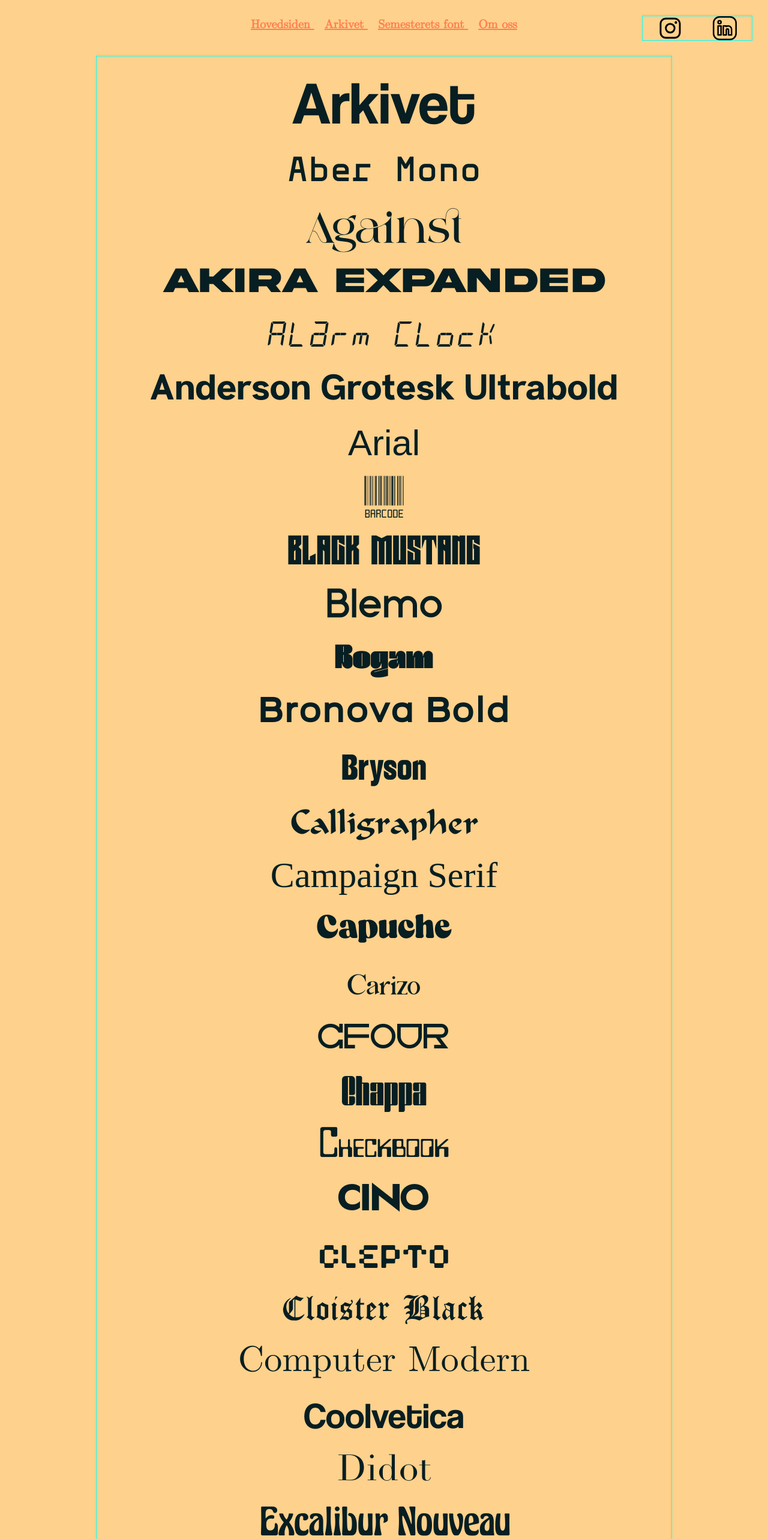
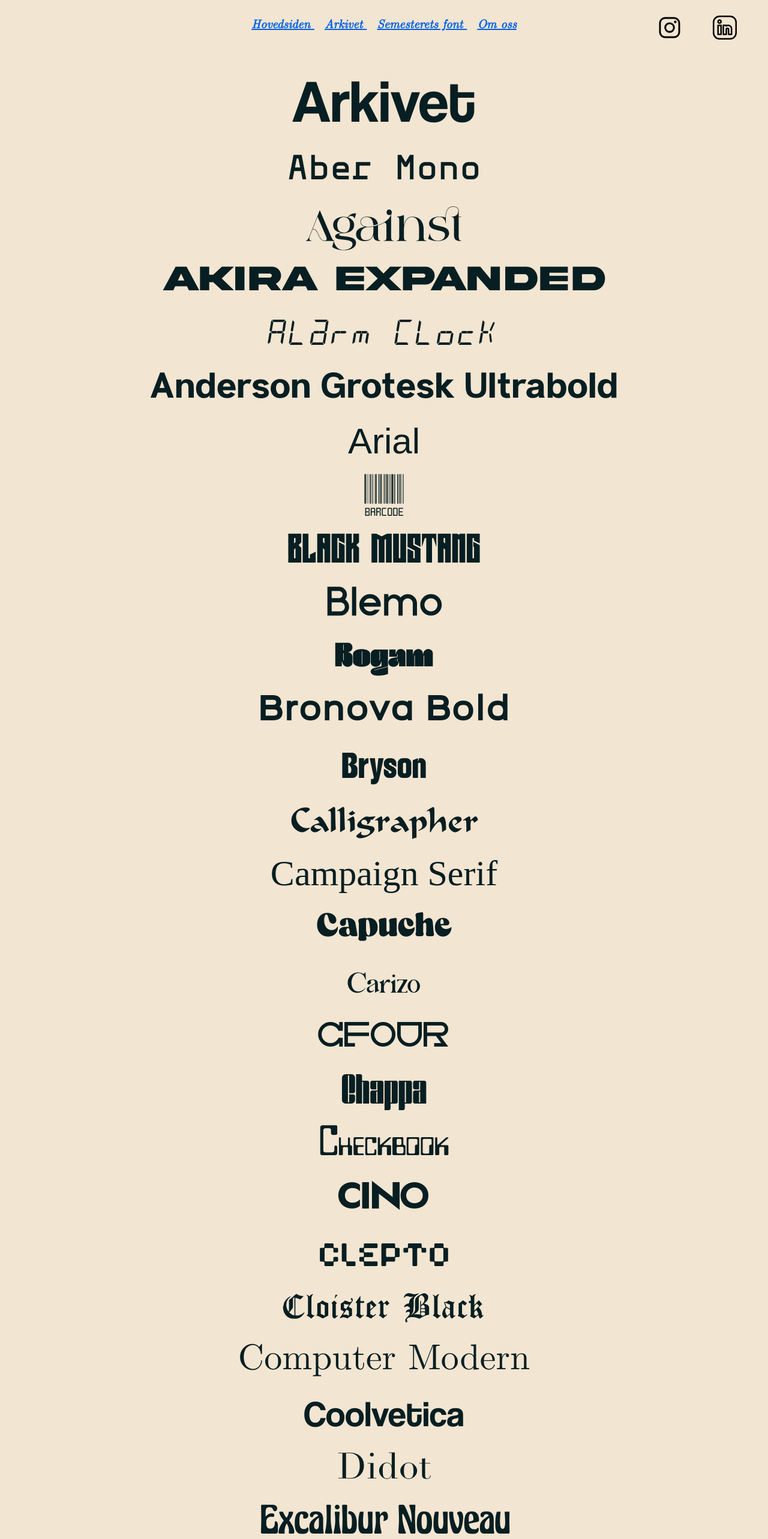
Before and after one commit to Erik-G-I/BergenFont, a Next.js app: page /arkivet in a window 1280 px wide. Shown: the top 2566 px of the page at 60% size. Built offline with nearby package versions, Linux system fonts and the light colour scheme; a web font is replaced by a local one.

Commit message:
design endringer + 404 side

```diff
--- a/app/404.tsx
+++ /dev/null
@@ -1,8 +0,0 @@
-export default function Custom404() {
-  return (
-    <div>
-      <h2>Page Not found</h2>
-      <p>Could not find requested page</p>
-    </div>
-  );
-}
--- a/app/arkivet/page.tsx
+++ b/app/arkivet/page.tsx
@@ -3,62 +3,66 @@ export default function Arkivet() {
     <>
       <div className="blocktext">
         <h1 className="title">Arkivet</h1>
-
-        <p style={{ fontFamily: "Aber Mono" }}> Aber Mono</p>
-        <p style={{ fontFamily: "Against" }}> Against</p>
-        <p style={{ fontFamily: "Akira Expanded" }}> AKIRA EXPANDED</p>
-        <p style={{ fontFamily: "Alarm Clock" }}> Alarm Clock</p>
-        <p style={{ fontFamily: "Anderson Grotesk Ultrabold" }}>
-          {" "}
-          Anderson Grotesk Ultrabold
-        </p>
-        <p style={{ fontFamily: "Arial" }}> Arial</p>
-        <p style={{ fontFamily: "Barcode" }}> Barcode</p>
-        <p style={{ fontFamily: "Black Mustang" }}> Black Mustang</p>
-        <p style={{ fontFamily: "Blemo" }}> Blemo </p>
-        <p style={{ fontFamily: "Bogam" }}> Bogam</p>
-        <p style={{ fontFamily: "Bronova Bold" }}> Bronova Bold</p>
-        <p style={{ fontFamily: "Bryson" }}> Bryson</p>
-        <p style={{ fontFamily: "Calligrapher" }}> Calligrapher</p>
-        <p style={{ fontFamily: "campaign-serif" }}> Campaign Serif</p>
-        <p style={{ fontFamily: "Capuche" }}> Capuche</p>
-        <p style={{ fontFamily: "Carizo" }}> Carizo</p>
-        <p style={{ fontFamily: "Cfour" }}> CFOUR</p>
-        <p style={{ fontFamily: "Chappa" }}> Chappa </p>
-        <p style={{ fontFamily: "Checkbook" }}> Checkbook </p>
-        <p style={{ fontFamily: "Cino" }}> CINO </p>
-        <p style={{ fontFamily: "Clepto" }}> CLEPTO</p>
-        <p style={{ fontFamily: "Cloister Black" }}> Cloister Black </p>
-        <p style={{ fontFamily: "Computer Modern" }}>Computer Modern</p>
-        <p style={{ fontFamily: "Coolvetica" }}> Coolvetica </p>
-        <p style={{ fontFamily: "Didot" }}> Didot </p>
-        <p style={{ fontFamily: "Excalibur Nouveau" }}> Excalibur Nouveau</p>
-        <p style={{ fontFamily: "Franchise" }}> FRANCHISE</p>
-        <p style={{ fontFamily: "Futura" }}> Futura </p>
-        <p style={{ fontFamily: "Git Sans" }}> Git Sans</p>
-        <p style={{ fontFamily: "Goldfish" }}> Goldfish</p>
-        <p style={{ fontFamily: "Great Warrior" }}> Great Warrior</p>
-        <p style={{ fontFamily: "Helvetica" }}> Helvetica</p>
-        <p style={{ fontFamily: "Macro" }}> MACRO</p>
-        <p style={{ fontFamily: "Mentra" }}> Mentra</p>
-        <p style={{ fontFamily: "Petrov Sans" }}> Petrov Sans</p>
-        <p style={{ fontFamily: "Planet Kosmos" }}> planet kosmos</p>
-        <p style={{ fontFamily: "Pop Magic" }}>Pop Magic</p>
-        <p style={{ fontFamily: "Retro Boldy" }}> Retro Boldy</p>
-        <p style={{ fontFamily: "Retro Cool" }}> Retro Cool</p>
-        <p style={{ fontFamily: "Saddlebag" }}> SADDLEBAG</p>
-        <p style={{ fontFamily: "Saonara" }}> Saonara</p>
-        <p style={{ fontFamily: "Sherman" }}> Sherman</p>
-        <p style={{ fontFamily: "Space Mono" }}> SPACE MONO</p>
-        <p style={{ fontFamily: "Space Time" }}> Space Time</p>
-        <p style={{ fontFamily: "Speedway" }}>SPEEDWAY</p>
-        <p style={{ fontFamily: "Stretch Pro" }}> STRRETCH PROO</p>
-        <p style={{ fontFamily: "Thunder" }}> Thunder Bold Italic </p>
-        <p style={{ fontFamily: "Times New Roman" }}> Times New Roman</p>
-        <p style={{ fontFamily: "Verve" }}> Verve</p>
-        <p style={{ fontFamily: "Vintage" }}> Vintage</p>
-        <p style={{ fontFamily: "Vivaldi" }}> Vivaldi </p>
-        <p style={{ fontFamily: "Whiskey State" }}> WHISKEY STATE</p>
+        <ul contentEditable="true">
+          <li style={{ fontFamily: "Aber Mono" }}> Aber Mono</li>
+          <li style={{ fontFamily: "Against" }}> Against</li>
+          <li style={{ fontFamily: "Akira Expanded" }}> AKIRA EXPANDED</li>
+          <li style={{ fontFamily: "Alarm Clock" }}> Alarm Clock</li>
+          <li style={{ fontFamily: "Anderson Grotesk Ultrabold" }}>
+            {" "}
+            Anderson Grotesk Ultrabold
+          </li>
+          <li style={{ fontFamily: "Arial" }}> Arial</li>
+          <li style={{ fontFamily: "Barcode" }}> Barcode</li>
+          <li style={{ fontFamily: "Black Mustang" }}> Black Mustang</li>
+          <li style={{ fontFamily: "Blemo" }}> Blemo </li>
+          <li style={{ fontFamily: "Bogam" }}> Bogam</li>
+          <li style={{ fontFamily: "Bronova Bold" }}> Bronova Bold</li>
+          <li style={{ fontFamily: "Bryson" }}> Bryson</li>
+          <li style={{ fontFamily: "Calligrapher" }}> Calligrapher</li>
+          <li style={{ fontFamily: "campaign-serif" }}> Campaign Serif</li>
+          <li style={{ fontFamily: "Capuche" }}> Capuche</li>
+          <li style={{ fontFamily: "Carizo" }}> Carizo</li>
+          <li style={{ fontFamily: "Cfour" }}> CFOUR</li>
+          <li style={{ fontFamily: "Chappa" }}> Chappa </li>
+          <li style={{ fontFamily: "Checkbook" }}> Checkbook </li>
+          <li style={{ fontFamily: "Cino" }}> CINO </li>
+          <li style={{ fontFamily: "Clepto" }}> CLEPTO</li>
+          <li style={{ fontFamily: "Cloister Black" }}> Cloister Black </li>
+          <li style={{ fontFamily: "Computer Modern" }}>Computer Modern</li>
+          <li style={{ fontFamily: "Coolvetica" }}> Coolvetica </li>
+          <li style={{ fontFamily: "Didot" }}> Didot </li>
+          <li style={{ fontFamily: "Excalibur Nouveau" }}>
+            {" "}
+            Excalibur Nouveau
+          </li>
+          <li style={{ fontFamily: "Franchise" }}> FRANCHISE</li>
+          <li style={{ fontFamily: "Futura" }}> Futura </li>
+          <li style={{ fontFamily: "Git Sans" }}> Git Sans</li>
+          <li style={{ fontFamily: "Goldfish" }}> Goldfish</li>
+          <li style={{ fontFamily: "Great Warrior" }}> Great Warrior</li>
+          <li style={{ fontFamily: "Helvetica" }}> Helvetica</li>
+          <li style={{ fontFamily: "Macro" }}> MACRO</li>
+          <li style={{ fontFamily: "Mentra" }}> Mentra</li>
+          <li style={{ fontFamily: "Petrov Sans" }}> Petrov Sans</li>
+          <li style={{ fontFamily: "Planet Kosmos" }}> planet kosmos</li>
+          <li style={{ fontFamily: "Pop Magic" }}>Pop Magic</li>
+          <li style={{ fontFamily: "Retro Boldy" }}> Retro Boldy</li>
+          <li style={{ fontFamily: "Retro Cool" }}> Retro Cool</li>
+          <li style={{ fontFamily: "Saddlebag" }}> SADDLEBAG</li>
+          <li style={{ fontFamily: "Saonara" }}> Saonara</li>
+          <li style={{ fontFamily: "Sherman" }}> Sherman</li>
+          <li style={{ fontFamily: "Space Mono" }}> SPACE MONO</li>
+          <li style={{ fontFamily: "Space Time" }}> Space Time</li>
+          <li style={{ fontFamily: "Speedway" }}>SPEEDWAY</li>
+          <li style={{ fontFamily: "Stretch Pro" }}> STRRETCH PROO</li>
+          <li style={{ fontFamily: "Thunder" }}> Thunder Bold Italic </li>
+          <li style={{ fontFamily: "Times New Roman" }}> Times New Roman</li>
+          <li style={{ fontFamily: "Verve" }}> Verve</li>
+          <li style={{ fontFamily: "Vintage" }}> Vintage</li>
+          <li style={{ fontFamily: "Vivaldi" }}> Vivaldi </li>
+          <li style={{ fontFamily: "Whiskey State" }}> WHISKEY STATE</li>
+        </ul>
       </div>
     </>
   );
--- a/app/globals.css
+++ b/app/globals.css
@@ -3,7 +3,7 @@
 @tailwind utilities;
 
 body {
-  background-color: #fed18c;
+  background-color: #f2e5d1; /*#fed18c;*/
   color: #071e22;
   flex: auto;
 }
@@ -11,8 +11,8 @@ body {
 header {
   padding: 2%;
   text-align: center;
-  color: coral;
-  font-family: "Computer Modern";
+  color: #0060e3; /*coral;*/
+  font-family: "Computer Modern Italic";
   font-weight: bold;
   font-size: 20px;
   display: grid;
@@ -21,13 +21,17 @@ header {
 footer {
   padding: 2%;
   text-align: center;
+  color: #0060e3;
+  font-family: "Helvetica";
   margin: auto;
   font-size: 20px;
 }
 
+p {
+  padding: 1%;
+}
+
 div.blocktext {
-  border-color: aqua;
-  border-width: 1px;
   margin: auto;
   width: 75vw;
   text-align: center;
@@ -56,8 +60,6 @@ h3 {
   display: flex;
   position: relative;
   top: 2%;
-  border-color: aqua;
-  border-width: 1px;
   justify-content: space-around;
 }
 
@@ -67,8 +69,6 @@ h3 {
   display: flex;
   margin: auto;
   width: 100%;
-  border-width: 1px;
-  border-color: aqua;
 }
 
 .H22 {
@@ -81,6 +81,10 @@ h3 {
 
 .H23 {
   font-family: pop magic;
+}
+
+[contentEditable]:focus {
+  outline: 0px solid transparent;
 }
 
 @layer utilities {
@@ -205,6 +209,13 @@ h3 {
 @font-face {
   font-family: "Computer Modern";
   src: url(/fonts/cmunrm.ttf);
+  font-weight: normal;
+  font-style: normal;
+}
+/* Computer Modern Italic*/
+@font-face {
+  font-family: "Computer Modern Italic";
+  src: url(/fonts/cmunti.ttf);
   font-weight: normal;
   font-style: normal;
 }
--- a/app/layout.tsx
+++ b/app/layout.tsx
@@ -56,10 +56,13 @@ export default function RootLayout({
         </header>
         {children}
         <footer>
-          <p>Kontakt:</p>
-          <Link href="mailto: post@bergenfont.no">
-            <p className="link"> post@bergenfont.no </p>
-          </Link>
+          <p style={{ fontFamily: "Computer Modern Italic" }}>
+            Vi fremmer, fronter og formidler fonter!
+          </p>
+          <p>
+            Kontakt:{" "}
+            <Link href="mailto: post@bergenfont.no">post@bergenfont.no</Link>
+          </p>
         </footer>
       </body>
     </html>
--- /dev/null
+++ b/app/not-found.tsx
@@ -0,0 +1,8 @@
+export default function NotFound() {
+  return (
+    <div className="blocktext">
+      <h1 className="title">404: Kunne ikke finne siden</h1>
+      <p>Vi klarte ikke å finne det du lette etter dessverre :-(</p>
+    </div>
+  );
+}
--- a/app/om/page.tsx
+++ b/app/om/page.tsx
@@ -6,10 +6,12 @@ export default function Om() {
         <p className="text">
           Bergen Fontforening ble grunnlagt en vakker dag i desember i 2022, i
           stuen i Welhavens Gate 82, 1. etasje. Er du glad i skrifttyper og
-          estetikk, det er vi også! Vi ønsker at alle skal bli mer bevisste på
-          alle fontene vi har rundt oss hele tiden. Derfor leter vi etter fonter
-          som vi mener fortjener mer bruk, slik at vi kan dele de med dere
-          flotte fontfanatikere.
+          estetikk, det er vi også!
+        </p>
+        <p className="text">
+          Vi ønsker at alle skal bli mer bevisste på alle fontene vi har rundt
+          oss hele tiden. Derfor leter vi etter fonter som vi mener fortjener
+          mer bruk, slik at vi kan dele de med dere flotte fontfanatikere.
         </p>
       </div>
     </>
--- a/app/page.tsx
+++ b/app/page.tsx
@@ -3,16 +3,19 @@ import Link from "next/link";
 export default function Home() {
   return (
     <>
-      <div className="blocktext">
+      <div className="blocktext" spellCheck="false">
         <h1 className="title">Bergen Font</h1>
         <h3>Månedens funn:</h3>
-        <p style={{ fontFamily: "Checkbook" }}>Checkbook</p>
-        <p style={{ fontFamily: "Great Warrior" }}>Great Warrior</p>
-        <p style={{ fontFamily: "Didiot" }}>Didot</p>
-        <p style={{ fontFamily: "Futura" }}>Futura</p>
-        <p style={{ fontFamily: "Cloister Black" }}>Cloister Black</p>
-        <p style={{ fontFamily: "Carizo" }}>Carizo</p>
-        <p style={{ fontFamily: "Whiskey State" }}>Whiskey State</p>
+        <ul contentEditable="true">
+          <li style={{ fontFamily: "Checkbook" }}>Checkbook</li>
+          <li style={{ fontFamily: "Great Warrior" }}>Great Warrior</li>
+          <li style={{ fontFamily: "Didiot" }}>Didot</li>
+          <li style={{ fontFamily: "Petrov Sans" }}>Petrov Sans</li>
+          <li style={{ fontFamily: "Futura" }}>Futura</li>
+          <li style={{ fontFamily: "Cloister Black" }}>Cloister Black</li>
+          <li style={{ fontFamily: "Carizo" }}>Carizo</li>
+          <li style={{ fontFamily: "Whiskey State" }}>Whiskey State</li>
+        </ul>
       </div>
     </>
   );
--- a/app/semesteretsfont/page.tsx
+++ b/app/semesteretsfont/page.tsx
@@ -14,6 +14,7 @@ export default function SemesterList() {
         <Link href="/semesteretsfont/H23">
           <h3>H23</h3>
         </Link>
+        <h3 style={{ fontStyle: "italic" }}>V24 Kommer snart!</h3>
       </div>
     </>
   );
```
Also changed, not shown: public/fonts/cmunti.ttf (added).
